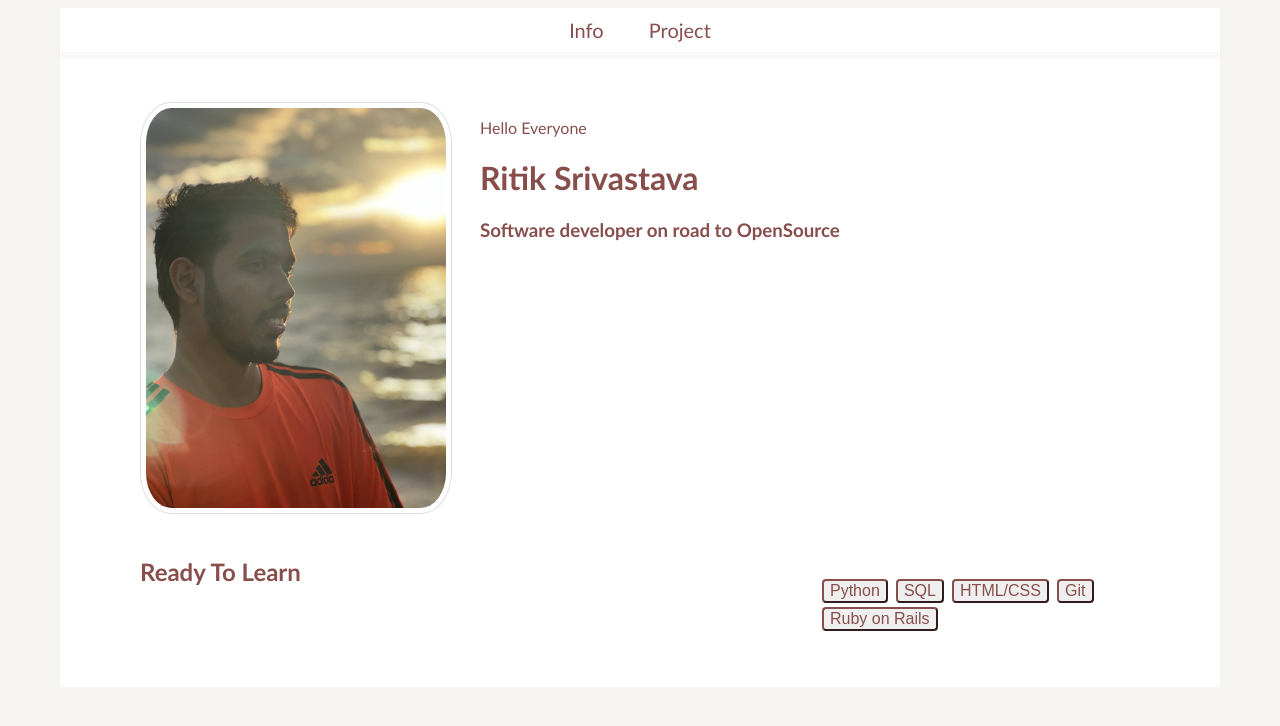
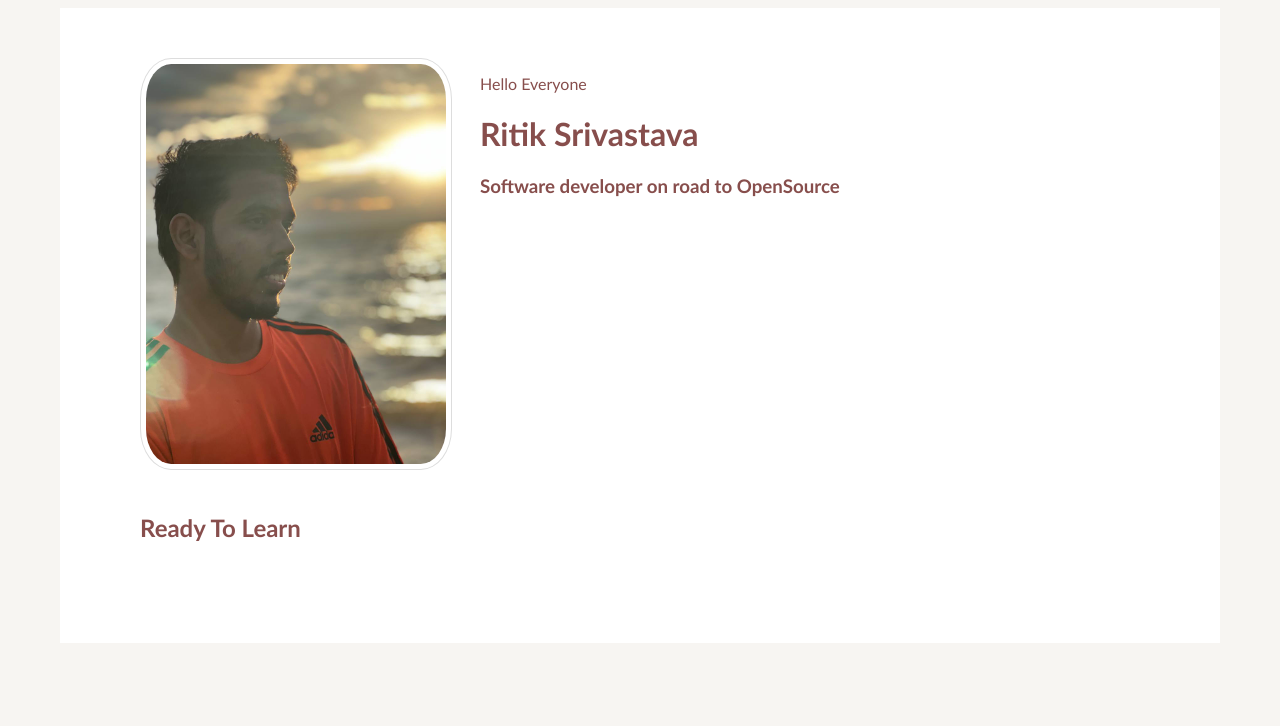
Before and after one commit to alexanderritik/AppCode, a Flask app: page / in a window 1280 px wide. Shown: the top 726 px of the page. Run offline with Flask 3, Linux system fonts and the light colour scheme.

Commit message:
Ready step 1

```diff
--- a/templates/index.html
+++ b/templates/index.html
@@ -12,14 +12,5 @@
             <div class="career-text">
                 <h2>Ready To Learn</h2>
             </div>
-            <div class="boxes">
-                <div class="box">
-                        <button class="topic">Python</button>
-                        <button class="topic">SQL</button>
-                        <button class="topic">HTML/CSS</button>
-                        <button class="topic">Git</button>
-                        <button class="topic">Ruby on Rails</button>
-                </div>
-            </div>
         </div>
 {% endblock %}
--- a/templates/layout.html
+++ b/templates/layout.html
@@ -6,10 +6,6 @@
         <meta charset="utf-8">
     </head>
     <body>
-        <div class="navbar">
-            <a href="/">Info</a>
-            <a href="/projects">Project</a>
-        </div>
         {% block content %}{% endblock %}
     </body>
 </html>
```
Also changed, not shown: templates/projects.html (deleted, +0 -21 lines), 1 other file.
